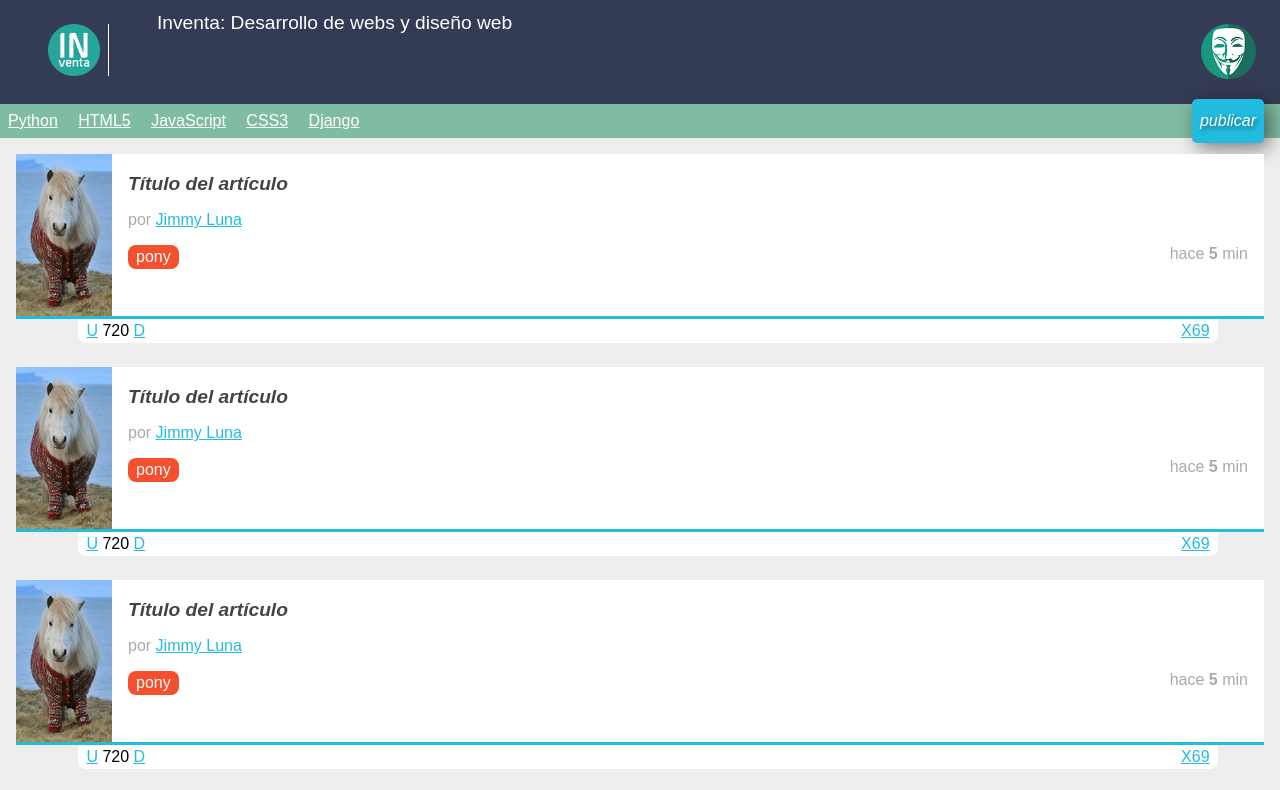
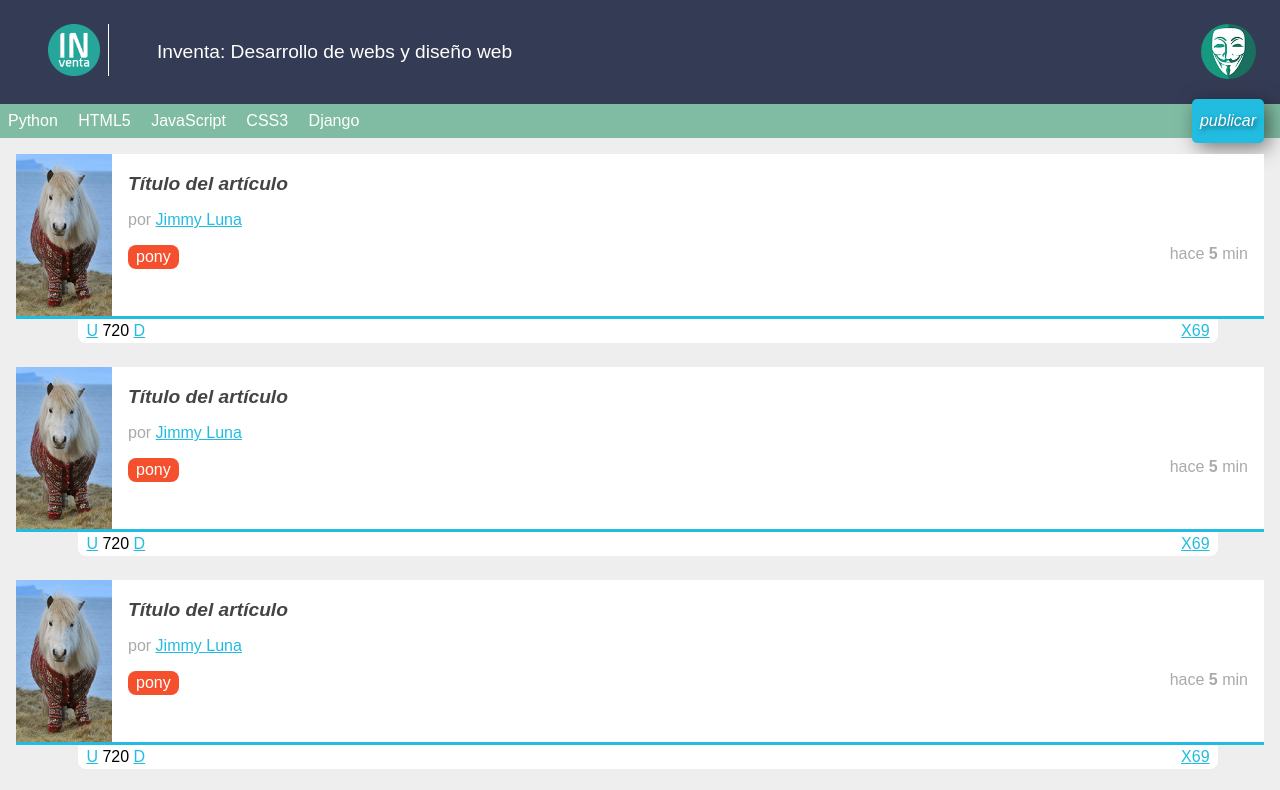
Before and after one commit to devluna/webinventa, a plain HTML site: page index.html in a window 1280 px wide. Shown: the top 790 px of the page. Drawn offline with Linux system fonts and the light colour scheme.

Commit message:
arregle unos estilos del header

```diff
--- a/css/estilos.css
+++ b/css/estilos.css
@@ -19,7 +19,7 @@ header figure{
 header h1{
 	font-size: 1.2em;
 	font-weight: normal;
-	margin: 0.2em 70px 0 0;
+	margin: 1.7em 70px 0 0;
 }
 header #logo img{
 	width: 52px;
@@ -58,7 +58,9 @@ nav ul li a{
 	color: white;
 	display: block;
 	padding: 0.5em 0;
+	text-decoration: none;
 }
+
 nav ul #publicar_nav{
 	position: absolute;
 	top: -0.3em;
```
